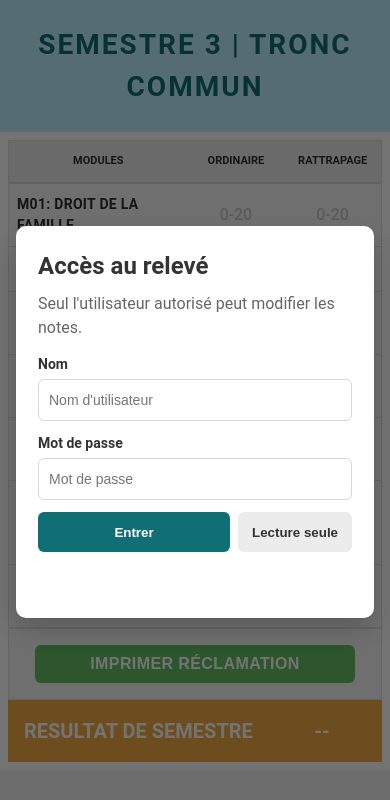
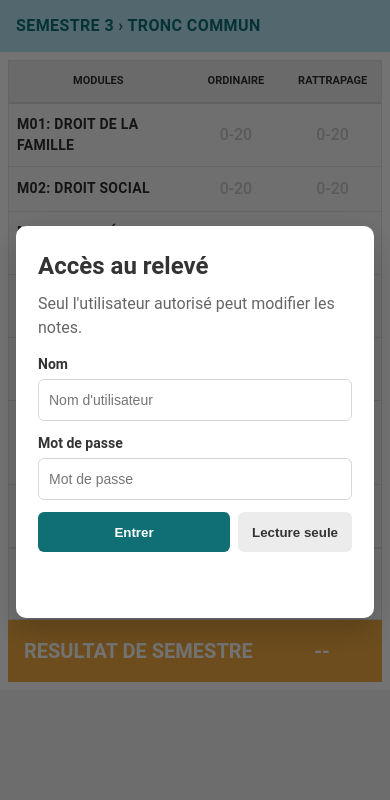
Before and after one commit to ytaoufik/note-kamar, a website: page index.html in a window 390 px wide. Drawn offline with Linux system fonts and the light colour scheme; no server answers.

Commit message:
Adjust header banner to match reference photo

```diff
--- a/index.html
+++ b/index.html
@@ -30,7 +30,7 @@
     <div class="container">
         <!-- Bandeau en haut -->
         <div class="header-banner">
-            <h1>SEMESTRE 3 | TRONC COMMUN</h1>
+            <h1>SEMESTRE 3 › TRONC COMMUN</h1>
         </div>
 
         <!-- Contenu principal -->
--- a/styles.css
+++ b/styles.css
@@ -20,15 +20,15 @@ body {
 }
 
 .header-banner {
-    background: #bfefff;
-    color: #0f6f75;
-    text-align: center;
-    padding: 24px 16px;
+    background: #b7e6f4;
+    color: #0d6f74;
+    text-align: left;
+    padding: 18px 34px;
 }
 
 .header-banner h1 {
-    font-size: 38px;
-    letter-spacing: 2px;
+    font-size: 24px;
+    letter-spacing: 1px;
     font-weight: 700;
 }
 
@@ -290,8 +290,13 @@ body {
         padding: 8px;
     }
 
+    .header-banner {
+        padding: 14px 16px;
+    }
+
     .header-banner h1 {
-        font-size: 28px;
+        font-size: 16px;
+        letter-spacing: 0.4px;
     }
 
     .header-row th {
```
